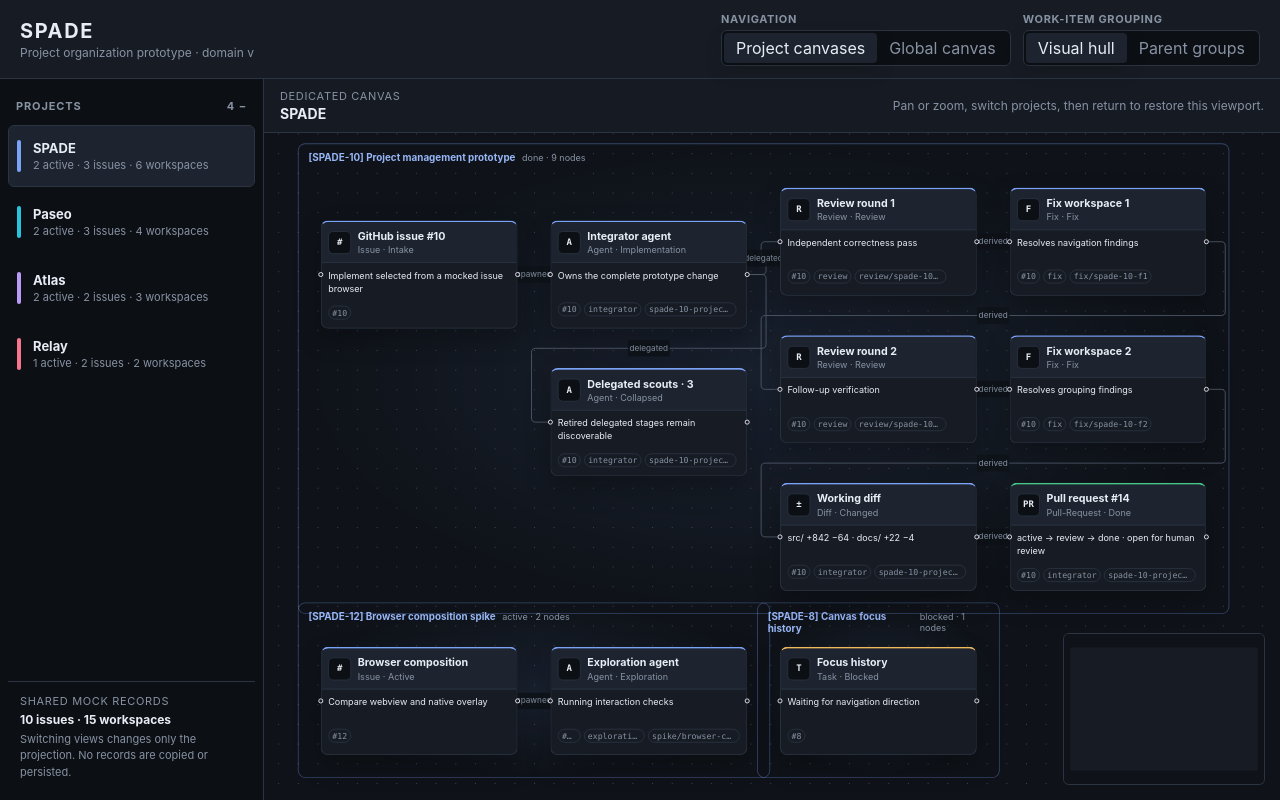
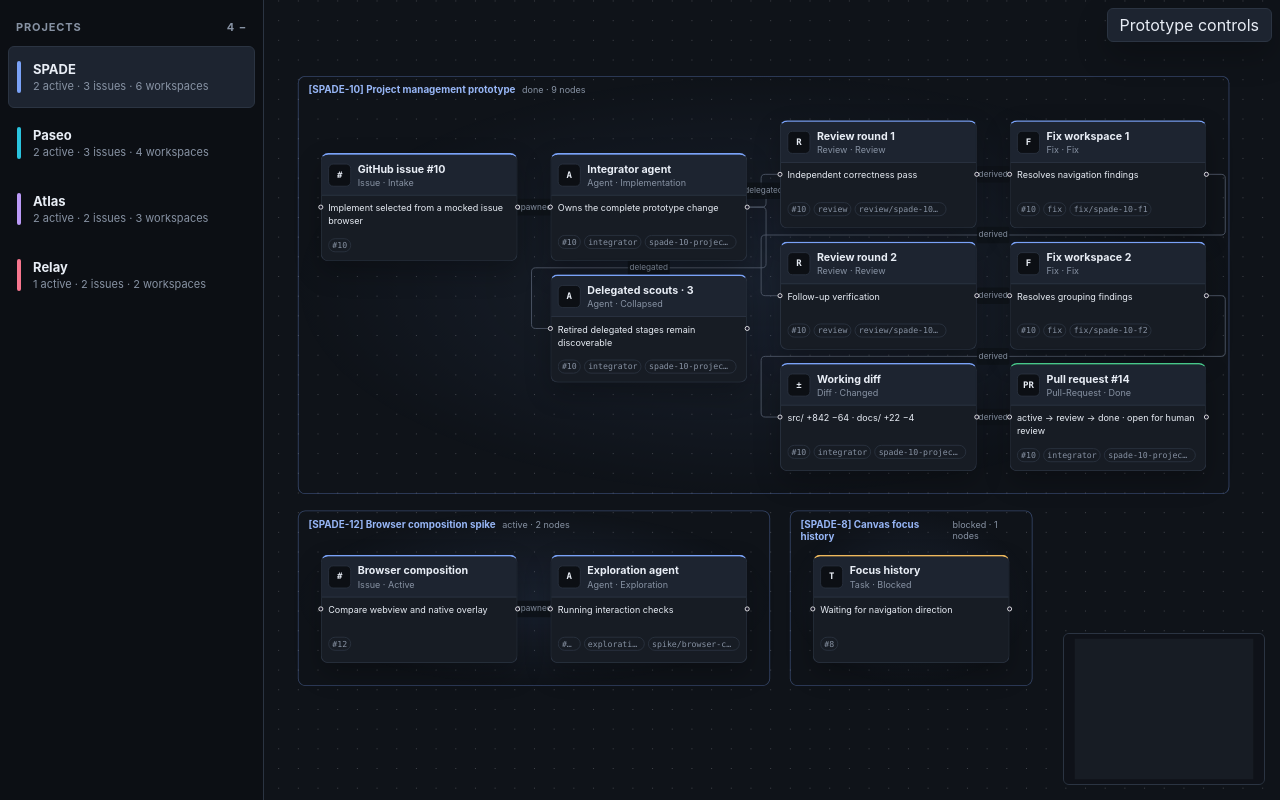
Before and after one commit to skflowne/spade, a React (Vite) app in the folder src/renderer/: page / in a window 1280 px wide. Built offline with nearby package versions, Linux system fonts and the light colour scheme.

Commit message:
fix: reclaim prototype canvas space

```diff
--- a/src/renderer/src/App.tsx
+++ b/src/renderer/src/App.tsx
@@ -8,7 +8,6 @@ import {
   type Viewport
 } from '@xyflow/react'
 import '@xyflow/react/dist/style.css'
-import { DOMAIN_RECORD_VERSION } from '@shared/domain'
 import { applyCanvasNodePositionChanges } from './canvasNodeState'
 import { CanvasGroupNode } from './CanvasGroupNode'
 import {
@@ -42,6 +41,7 @@ export function App(): React.JSX.Element {
   const [grouping, setGrouping] = useState<WorkItemGrouping>('hull')
   const [selectedProjectId, setSelectedProjectId] = useState(projectPrototypeRecords.projects[0].id)
   const [projectsExpanded, setProjectsExpanded] = useState(true)
+  const [controlsOpen, setControlsOpen] = useState(false)
   const [projectViewports, setProjectViewports] = useState<ProjectViewports>({})
   const [entities, setEntities] = useState(projectPrototypeRecords.nodes)
   const records = useMemo(
@@ -52,7 +52,6 @@ export function App(): React.JSX.Element {
     () => projectCanvas(records, navigation, grouping, selectedProjectId),
     [records, navigation, grouping, selectedProjectId]
   )
-  const selectedProject = records.projects.find(({ id }) => id === selectedProjectId) ?? records.projects[0]
   const defaultViewport = navigation === 'dedicated'
     ? projectViewport(projectViewports, selectedProjectId, defaultDedicatedViewport)
     : defaultGlobalViewport
@@ -78,32 +77,8 @@ export function App(): React.JSX.Element {
 
   return (
     <main className="app-shell">
-      <header className="app-header">
-        <div>
-          <h1>SPADE</h1>
-          <span>Project organization prototype · domain v{DOMAIN_RECORD_VERSION}</span>
-        </div>
-        <div className="comparison-controls" aria-label="Prototype comparison controls">
-          <ToggleGroup label="Navigation">
-            <ToggleButton active={navigation === 'dedicated'} onClick={() => setNavigation('dedicated')}>
-              Project canvases
-            </ToggleButton>
-            <ToggleButton active={navigation === 'global'} onClick={() => setNavigation('global')}>
-              Global canvas
-            </ToggleButton>
-          </ToggleGroup>
-          <ToggleGroup label="Work-item grouping">
-            <ToggleButton active={grouping === 'hull'} onClick={() => setGrouping('hull')}>
-              Visual hull
-            </ToggleButton>
-            <ToggleButton active={grouping === 'parent'} onClick={() => setGrouping('parent')}>
-              Parent groups
-            </ToggleButton>
-          </ToggleGroup>
-        </div>
-      </header>
-
-      <div className="workspace-shell">
+      <div className={`workspace-shell workspace-shell--${navigation}`}>
+        {navigation === 'dedicated' && (
           <aside className="project-sidebar" aria-label="Projects">
             <button
               type="button"
@@ -118,17 +93,14 @@ export function App(): React.JSX.Element {
               <nav aria-label="Project canvases">
                 {records.projects.map((project) => {
                   const accent = records.projectAccents[project.id]
-                const selected = navigation === 'dedicated' && project.id === selectedProjectId
+                  const selected = project.id === selectedProjectId
                   return (
                     <button
                       type="button"
                       key={project.id}
                       className="project-link"
                       aria-current={selected ? 'page' : undefined}
-                    onClick={() => {
-                      setSelectedProjectId(project.id)
-                      setNavigation('dedicated')
-                    }}
+                      onClick={() => setSelectedProjectId(project.id)}
                     >
                       <i style={{ background: accent.color }} />
                       <span><strong>{project.name}</strong><small>{projectSummary(records, project.id)}</small></span>
@@ -142,23 +114,10 @@ export function App(): React.JSX.Element {
                 })}
               </nav>
             )}
-          <div className="prototype-note">
-            <span>Shared mock records</span>
-            <strong>{records.workItems.length} issues · {records.workspaces.length} workspaces</strong>
-            <p>Switching views changes only the projection. No records are copied or persisted.</p>
-          </div>
           </aside>
+        )}
 
         <section className="canvas-panel">
-          <div className="canvas-panel__heading">
-            <div>
-              <span>{navigation === 'dedicated' ? 'Dedicated canvas' : 'All projects'}</span>
-              <strong>{navigation === 'dedicated' ? selectedProject.name : 'Global project canvas'}</strong>
-            </div>
-            <p>{navigation === 'dedicated'
-              ? 'Pan or zoom, switch projects, then return to restore this viewport.'
-              : 'Four project boundaries expose cross-project density and status.'}</p>
-          </div>
           <section className="canvas" aria-label="SPADE canvas">
             <ReactFlow
               key={flowKey}
@@ -179,6 +138,42 @@ export function App(): React.JSX.Element {
             </ReactFlow>
           </section>
         </section>
+      </div>
+
+      <div className="prototype-controls">
+        <button
+          type="button"
+          className="prototype-controls__trigger"
+          aria-expanded={controlsOpen}
+          aria-controls="prototype-controls-panel"
+          onClick={() => setControlsOpen((open) => !open)}
+        >
+          Prototype controls
+        </button>
+        {controlsOpen && (
+          <div
+            id="prototype-controls-panel"
+            className="comparison-controls"
+            aria-label="Prototype comparison controls"
+          >
+            <ToggleGroup label="Navigation">
+              <ToggleButton active={navigation === 'dedicated'} onClick={() => setNavigation('dedicated')}>
+                Project canvases
+              </ToggleButton>
+              <ToggleButton active={navigation === 'global'} onClick={() => setNavigation('global')}>
+                Global canvas
+              </ToggleButton>
+            </ToggleGroup>
+            <ToggleGroup label="Work-item grouping">
+              <ToggleButton active={grouping === 'hull'} onClick={() => setGrouping('hull')}>
+                Visual hull
+              </ToggleButton>
+              <ToggleButton active={grouping === 'parent'} onClick={() => setGrouping('parent')}>
+                Parent groups
+              </ToggleButton>
+            </ToggleGroup>
+          </div>
+        )}
       </div>
     </main>
   )
--- a/src/renderer/src/app.css
+++ b/src/renderer/src/app.css
@@ -13,34 +13,46 @@ html, body, #root { width: 100%; height: 100%; margin: 0; }
 button { font: inherit; }
 body { overflow: hidden; }
 
-.app-shell {
+.app-shell { position: relative; width: 100%; height: 100%; }
+
+.workspace-shell { display: grid; width: 100%; height: 100%; min-height: 0; }
+.workspace-shell--dedicated { grid-template-columns: 264px minmax(0, 1fr); }
+.workspace-shell--global { grid-template-columns: minmax(0, 1fr); }
+
+.prototype-controls {
+  position: fixed;
+  top: var(--cr-space-4);
+  right: var(--cr-space-4);
+  z-index: 10;
   display: grid;
-  grid-template-rows: auto 1fr;
-  width: 100%;
-  height: 100%;
+  gap: var(--cr-space-2);
+  justify-items: end;
 }
-
-.app-header {
-  z-index: 2;
-  display: flex;
-  gap: var(--cr-space-8);
-  align-items: center;
-  justify-content: space-between;
-  min-height: 76px;
-  padding: var(--cr-space-5) var(--cr-space-7);
-  border-bottom: var(--cr-border);
+.prototype-controls__trigger {
+  min-height: 34px;
+  padding: 0 var(--cr-space-5);
+  border: var(--cr-border);
+  border-radius: var(--cr-radius-control);
+  color: var(--text);
+  background: var(--panel-2);
+  box-shadow: var(--cr-shadow-2);
+  cursor: pointer;
+}
+.comparison-controls {
+  display: grid;
+  gap: var(--cr-space-5);
+  min-width: 330px;
+  padding: var(--cr-space-5);
+  border: var(--cr-border);
+  border-radius: var(--cr-radius-panel);
   background: var(--panel);
+  box-shadow: var(--cr-shadow-2);
 }
-
-.app-header > div:first-child { display: grid; gap: var(--cr-space-1); }
-.app-header h1 { margin: 0; font-size: var(--cr-text-xl); letter-spacing: 0.08em; }
-.app-header span { color: var(--muted); font-size: var(--cr-text-sm); }
-
-.comparison-controls { display: flex; gap: var(--cr-space-5); align-items: end; }
 .toggle-group { display: grid; gap: var(--cr-space-2); }
-.toggle-group > span { font-size: var(--cr-text-xs); font-weight: 700; letter-spacing: .06em; text-transform: uppercase; }
+.toggle-group > span { color: var(--muted); font-size: var(--cr-text-xs); font-weight: 700; letter-spacing: .06em; text-transform: uppercase; }
 .toggle-group > div { display: flex; padding: 2px; border: var(--cr-border); border-radius: var(--cr-radius-control); background: var(--bg); }
 .toggle-group button {
+  flex: 1;
   min-height: 30px;
   padding: 0 var(--cr-space-5);
   border: 0;
@@ -50,9 +62,11 @@ body { overflow: hidden; }
   cursor: pointer;
 }
 .toggle-group button[aria-pressed='true'] { color: var(--text); background: var(--panel-2); box-shadow: var(--cr-shadow-1); }
-.toggle-group button:focus-visible, .project-link:focus-visible, .project-sidebar__heading:focus-visible { outline: 2px solid var(--accent); outline-offset: 2px; }
+.toggle-group button:focus-visible,
+.prototype-controls__trigger:focus-visible,
+.project-link:focus-visible,
+.project-sidebar__heading:focus-visible { outline: 2px solid var(--accent); outline-offset: 2px; }
 
-.workspace-shell { display: grid; grid-template-columns: 264px minmax(0, 1fr); min-height: 0; }
 .project-sidebar {
   z-index: 1;
   display: flex;
@@ -101,27 +115,8 @@ body { overflow: hidden; }
 .project-link strong { font-size: var(--cr-text-body); }
 .project-link small { overflow: hidden; color: var(--muted); font-size: var(--cr-text-xs); text-overflow: ellipsis; white-space: nowrap; }
 .project-link code { color: var(--muted); font-family: var(--mono); font-size: var(--cr-text-xs); }
-.prototype-note { display: grid; gap: var(--cr-space-2); margin-top: auto; padding: var(--cr-space-5); border-top: var(--cr-border); }
-.prototype-note span { color: var(--muted); font-size: var(--cr-text-xs); letter-spacing: .06em; text-transform: uppercase; }
-.prototype-note strong { font-size: var(--cr-text-sm); }
-.prototype-note p { margin: 0; color: var(--muted); font-size: var(--cr-text-xs); line-height: 1.5; }
-
-.canvas-panel { display: grid; grid-template-rows: auto 1fr; min-width: 0; min-height: 0; }
-.canvas-panel__heading {
-  z-index: 1;
-  display: flex;
-  align-items: center;
-  justify-content: space-between;
-  min-height: 54px;
-  padding: var(--cr-space-4) var(--cr-space-6);
-  border-bottom: var(--cr-border);
-  background: rgb(23 28 36 / 92%);
-}
-.canvas-panel__heading > div { display: grid; gap: var(--cr-space-1); }
-.canvas-panel__heading span { color: var(--muted); font-size: var(--cr-text-xs); letter-spacing: .06em; text-transform: uppercase; }
-.canvas-panel__heading strong { font-size: var(--cr-text-md); }
-.canvas-panel__heading p { margin: 0; color: var(--muted); font-size: var(--cr-text-sm); }
-.canvas { min-width: 0; min-height: 0; }
+.canvas-panel, .canvas { min-width: 0; min-height: 0; }
+.canvas { width: 100%; height: 100%; }
 .react-flow { background: var(--canvas); }
 .react-flow__pane.draggable:not(.dragging), .react-flow__node.draggable:not(.dragging) { cursor: default; }
 .react-flow__background pattern circle { fill: var(--line); }
@@ -212,10 +207,7 @@ body { overflow: hidden; }
 .canvas-group--hull strong { color: color-mix(in srgb, var(--group-accent) 74%, var(--text)); }
 
 @media (max-width: 920px) {
-  .app-header { align-items: flex-start; }
-  .app-header > div:first-child span { display: none; }
-  .comparison-controls { gap: var(--cr-space-3); }
+  .workspace-shell--dedicated { grid-template-columns: 220px minmax(0, 1fr); }
+  .comparison-controls { min-width: 300px; }
   .toggle-group button { padding: 0 var(--cr-space-3); font-size: var(--cr-text-xs); }
-  .workspace-shell { grid-template-columns: 220px minmax(0, 1fr); }
-  .canvas-panel__heading p { display: none; }
 }
--- a/src/renderer/src/projectPrototypeData.ts
+++ b/src/renderer/src/projectPrototypeData.ts
@@ -11,6 +11,7 @@ import {
 } from '@shared/domain'
 
 const createdAt = '2026-08-14T09:00:00.000Z'
+const projectContentTop = 80
 
 export type PrototypeNodeConfig = {
   kind: 'issue' | 'agent' | 'workspace' | 'review' | 'fix' | 'diff' | 'pull-request' | 'task'
@@ -75,23 +76,23 @@ const nodes = [
   node('spade-10-agent', 'spade', 'spade-10', 'ws-spade-10-main', 'Integrator agent', 320, 70, 'agent', 'implementation', 'Owns the complete prototype change'),
   node('spade-10-review-1', 'spade', 'spade-10', 'ws-spade-10-r1', 'Review round 1', 600, 30, 'review', 'review', 'Independent correctness pass'),
   node('spade-10-fix-1', 'spade', 'spade-10', 'ws-spade-10-f1', 'Fix workspace 1', 880, 30, 'fix', 'fix', 'Resolves navigation findings'),
-  node('spade-10-review-2', 'spade', 'spade-10', 'ws-spade-10-r2', 'Review round 2', 600, 210, 'review', 'review', 'Follow-up verification'),
-  node('spade-10-fix-2', 'spade', 'spade-10', 'ws-spade-10-f2', 'Fix workspace 2', 880, 210, 'fix', 'fix', 'Resolves grouping findings'),
-  node('spade-10-subagents', 'spade', 'spade-10', 'ws-spade-10-main', 'Delegated scouts · 3', 320, 250, 'agent', 'collapsed', 'Retired delegated stages remain discoverable'),
-  node('spade-10-diff', 'spade', 'spade-10', 'ws-spade-10-main', 'Working diff', 600, 390, 'diff', 'changed', 'src/ +842 −64 · docs/ +22 −4'),
-  node('spade-10-pr', 'spade', 'spade-10', 'ws-spade-10-main', 'Pull request #14', 880, 390, 'pull-request', 'done', 'active → review → done · open for human review'),
+  node('spade-10-review-2', 'spade', 'spade-10', 'ws-spade-10-r2', 'Review round 2', 600, 178, 'review', 'review', 'Follow-up verification'),
+  node('spade-10-fix-2', 'spade', 'spade-10', 'ws-spade-10-f2', 'Fix workspace 2', 880, 178, 'fix', 'fix', 'Resolves grouping findings'),
+  node('spade-10-subagents', 'spade', 'spade-10', 'ws-spade-10-main', 'Delegated scouts · 3', 320, 218, 'agent', 'collapsed', 'Retired delegated stages remain discoverable'),
+  node('spade-10-diff', 'spade', 'spade-10', 'ws-spade-10-main', 'Working diff', 600, 326, 'diff', 'changed', 'src/ +842 −64 · docs/ +22 −4'),
+  node('spade-10-pr', 'spade', 'spade-10', 'ws-spade-10-main', 'Pull request #14', 880, 326, 'pull-request', 'done', 'active → review → done · open for human review'),
 
-  node('spade-12-issue', 'spade', 'spade-12', null, 'Browser composition', 40, 590, 'issue', 'active', 'Compare webview and native overlay'),
-  node('spade-12-agent', 'spade', 'spade-12', 'ws-spade-12', 'Exploration agent', 320, 590, 'agent', 'exploration', 'Running interaction checks'),
-  node('spade-8-issue', 'spade', 'spade-8', null, 'Focus history', 600, 590, 'task', 'blocked', 'Waiting for navigation direction'),
+  node('spade-12-issue', 'spade', 'spade-12', null, 'Browser composition', 40, 560, 'issue', 'active', 'Compare webview and native overlay'),
+  node('spade-12-agent', 'spade', 'spade-12', 'ws-spade-12', 'Exploration agent', 320, 560, 'agent', 'exploration', 'Running interaction checks'),
+  node('spade-8-issue', 'spade', 'spade-8', null, 'Focus history', 640, 560, 'task', 'blocked', 'Waiting for navigation direction'),
 
   node('paseo-41-issue', 'paseo', 'paseo-41', null, 'Durable recovery', 40, 70, 'issue', 'active', 'Restore interrupted sessions'),
   node('paseo-41-agent', 'paseo', 'paseo-41', 'ws-paseo-41-main', 'Recovery author', 320, 70, 'agent', 'implementation', 'Checkpoint protocol in progress'),
   node('paseo-41-review', 'paseo', 'paseo-41', 'ws-paseo-41-test', 'Recovery review', 600, 70, 'review', 'queued', 'Failure scenarios queued'),
   node('paseo-38-issue', 'paseo', 'paseo-38', null, 'Workspace cleanup', 40, 310, 'issue', 'done', 'Archive lifecycle shipped'),
   node('paseo-38-pr', 'paseo', 'paseo-38', 'ws-paseo-38', 'Merged pull request', 320, 310, 'pull-request', 'done', 'Cleanup verified'),
-  node('paseo-44-issue', 'paseo', 'paseo-44', null, 'Review telemetry', 600, 310, 'issue', 'review', 'Expose queue latency'),
-  node('paseo-44-diff', 'paseo', 'paseo-44', 'ws-paseo-44', 'Telemetry diff', 880, 310, 'diff', 'review', 'events/ +184 −21'),
+  node('paseo-44-issue', 'paseo', 'paseo-44', null, 'Review telemetry', 640, 310, 'issue', 'review', 'Expose queue latency'),
+  node('paseo-44-diff', 'paseo', 'paseo-44', 'ws-paseo-44', 'Telemetry diff', 900, 310, 'diff', 'review', 'events/ +184 −21'),
 
   node('atlas-7-issue', 'atlas', 'atlas-7', null, 'Repository map refresh', 40, 70, 'issue', 'active', 'Incremental graph indexing'),
   node('atlas-7-agent', 'atlas', 'atlas-7', 'ws-atlas-7', 'Map refresh agent', 320, 70, 'agent', 'implementation', 'Scanning changed packages'),
@@ -209,7 +210,7 @@ function node(
     entityVersion: 1,
     title,
     shortDescription: detail,
-    position: { x, y },
+    position: { x, y: y + projectContentTop },
     collapsed: stage === 'collapsed',
     projectId,
     workItemId,
```
Also changed, not shown: 1 other file (tests, documents, lock files or other folders). Lines whose indentation alone changed are shown as unchanged.
